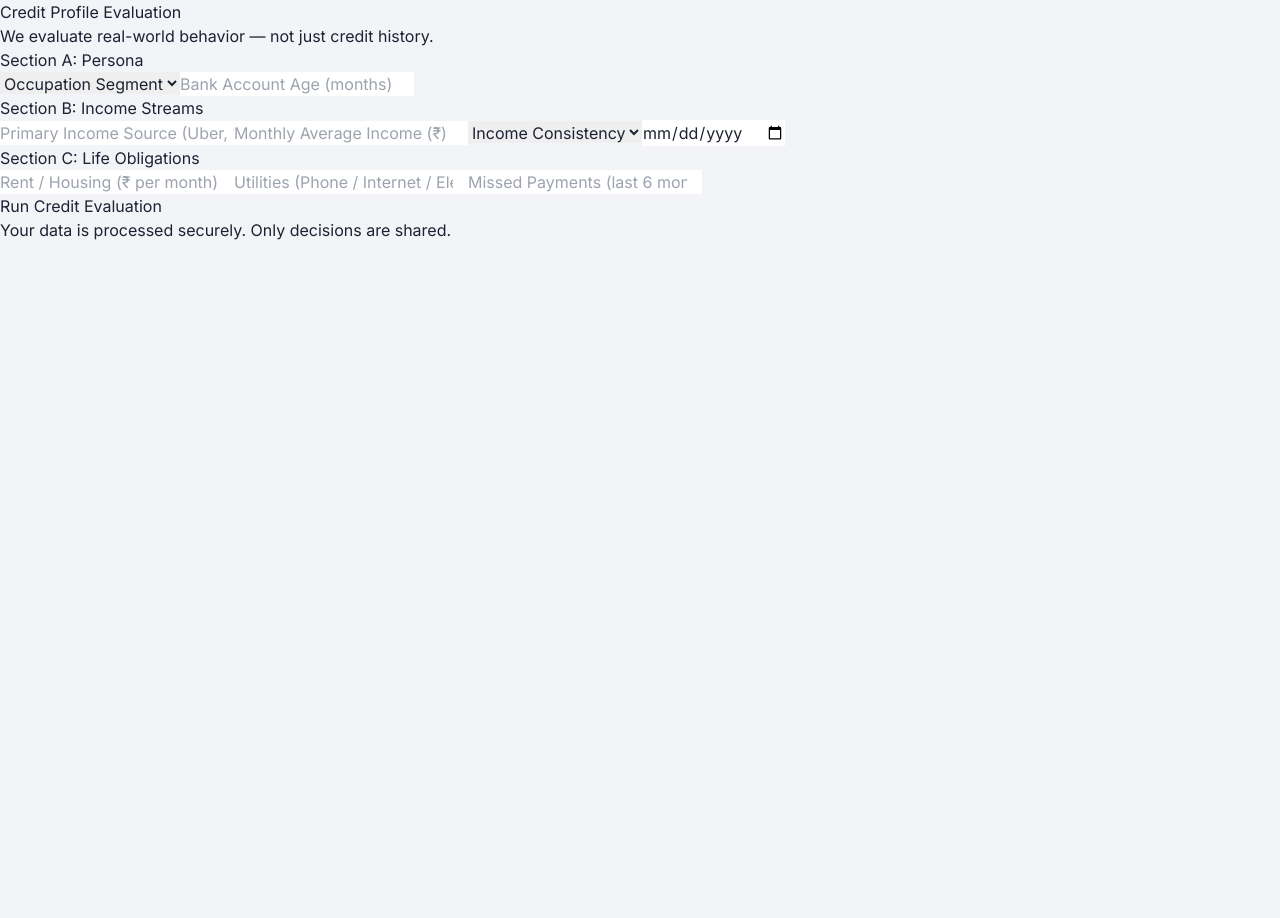
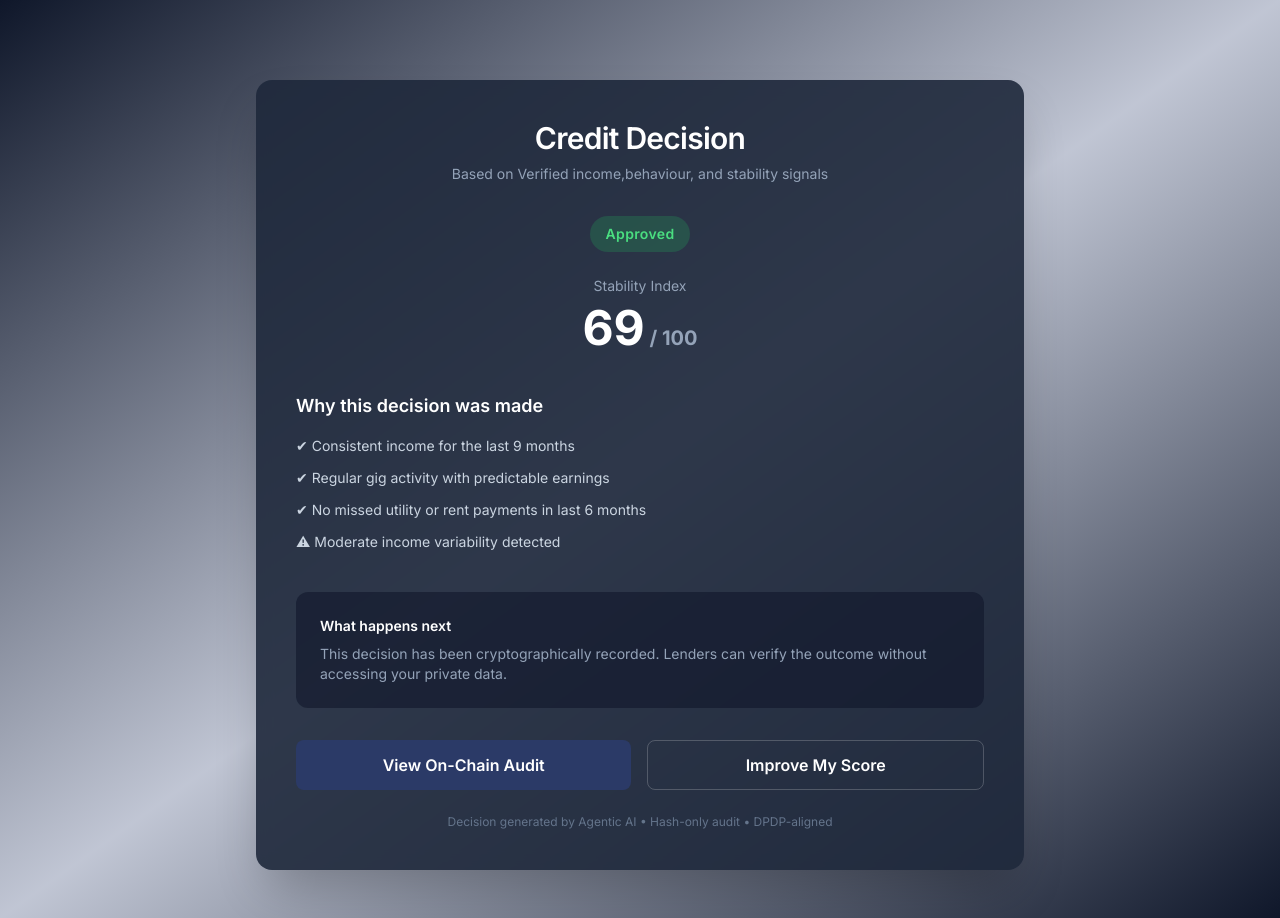
Before and after one commit to Spuk2006-glitch/Thin_film, a React (Vite) app: page / in a window 1280 px wide. Before the commit the page ends 800 px from the top, so only its background shows below. Built offline with nearby package versions, Linux system fonts and the light colour scheme.

Commit message:
CreditDecision 1.O

```diff
--- a/src/App.jsx
+++ b/src/App.jsx
@@ -1,8 +1,9 @@
 import LoanRequest from "./pages/LoanRequest"
+import CreditDecision from "./pages/CreditDecision";
 
 export default function App(){
   return(
-    <LoanRequest/>
+    <CreditDecision/>
 
   );
 }
--- /dev/null
+++ b/src/pages/CreditDecision.jsx
@@ -0,0 +1,95 @@
+import { useState } from "react";
+
+export default function CreditDecision(){
+    const decision="APPROVED";
+    const score=69;
+    return(
+        <div className="min min-h-screen
+            flex items-start justify-center
+            px-4 pt-20 pb-12
+            bg-gradient-to-br from-slate-900 via-primary/25 to-slate-900">
+            <div className="
+                w-full max-w-3xl
+                bg-slate-800/90 backdrop-blur
+                rounded-2xl shadow-2xl
+                px-6 sm:px-8 lg:px-10 py-10
+                text-white">
+                    <div className="text-center mb-8">
+                        <h1 className="text-3xl font-semibold tracking-tight">Credit Decision</h1>
+                        <p className="text-sm text-slate-400 mt-2">
+                            Based on Verified income,behaviour, and stability signals
+                        </p>
+                    </div>
+
+                    <div className="flex justify-center mb-6">
+                    <span className={`
+                        px-4 py-2 rounded-full text-sm font-semibold tracking-wide
+                        ${decision === "APPROVED" && "bg-green-500/20 text-green-400"}
+                        ${decision === "REVIEW" && "bg-yellow-500/20 text-yellow-400"}
+                        ${decision === "DECLINED" && "bg-red-500/20 text-red-400"}
+                    `}>
+                        {decision === "APPROVED" && "Approved"}
+                        {decision === "REVIEW" && "Needs Manual Review"}
+                        {decision === "DECLINED" && "Declined"}
+                    </span>
+                    </div>
+
+                    <div className="text-center mb-10">
+                        <p className="text-sm text-slate-400 mb-2">
+                            Stability Index
+                        </p>
+                        <div className="text-5xl font-bold text-white">
+                            {score}
+                            <span className="text-xl text-slate-400"> / 100</span>
+                        </div>
+                    </div>
+
+                    <div className="mb-10">
+                        <h3 className="text-lg font-semibold mb-4">
+                            Why this decision was made
+                        </h3>
+
+                        <ul className="space-y-3 text-slate-300 text-sm">
+                            <li>✔ Consistent income for the last 9 months</li>
+                            <li>✔ Regular gig activity with predictable earnings</li>
+                            <li>✔ No missed utility or rent payments in last 6 months</li>
+                            <li>⚠ Moderate income variability detected</li>
+                        </ul>
+                    </div>
+
+                    <div className="bg-slate-900/60 rounded-xl p-6 mb-8">
+                    <h4 className="text-sm font-semibold mb-2">
+                        What happens next
+                    </h4>
+                    <p className="text-sm text-slate-400">
+                        This decision has been cryptographically recorded.
+                        Lenders can verify the outcome without accessing your private data.
+                    </p>
+                    </div>
+
+                    <div className="flex flex-col sm:flex-row gap-4">
+                    <button className="
+                        w-full bg-primary hover:bg-secondary
+                        text-white py-3 rounded-lg
+                        font-semibold transition
+                    ">
+                        View On-Chain Audit
+                    </button>
+
+                    <button className="
+                        w-full border border-white/20
+                        text-white py-3 rounded-lg
+                        font-semibold hover:bg-white/10 transition
+                    ">
+                        Improve My Score
+                    </button>
+                    </div>
+
+                    <p className="text-xs text-slate-500 text-center mt-6">
+                    Decision generated by Agentic AI • Hash-only audit • DPDP-aligned
+                    </p>
+
+            </div>
+        </div>
+    )
+}
--- a/src/pages/LoanRequest.jsx
+++ b/src/pages/LoanRequest.jsx
@@ -23,9 +23,8 @@ export default function LoanRequest(){
       };
 
       return (
-        <div className="min-h-screen flex items-center justify-center bg-gradient-to-br from-slate-900 via-primary/30 to-slate-900
-
- px-4 pt-20 pb-12">
+        <div className="min-h-screen flex items-center justify-center bg-gradient-to-br from-slate-900 via-primary/25 to-slate-900
+        px-4 pt-20 pb-12">
         <div className="w-full max-w-4xl bg-white rounded-2xl shadow-xl px-6 sm:px-8 lg:px-10 py-10">
 
 
--- a/tailwind.config.js
+++ b/tailwind.config.js
@@ -1,5 +1,10 @@
+/** @type {import('tailwindcss').Config} */
 export default {
     darkMode: "class",
+    content: [
+      "./index.html",
+      "./src/**/*.{js,jsx,ts,tsx}",
+    ],
     theme: {
       extend: {
         colors: {
@@ -8,6 +13,7 @@ export default {
           accent: "#D4A017",
           background: "#F2F4F8",
           text: "#1D2233",
+
           darkBg: "#0F172A",
           darkCard: "#111827",
           darkText: "#E5E7EB",
@@ -15,4 +21,5 @@ export default {
         },
       },
     },
+    plugins: [],
   };
```
